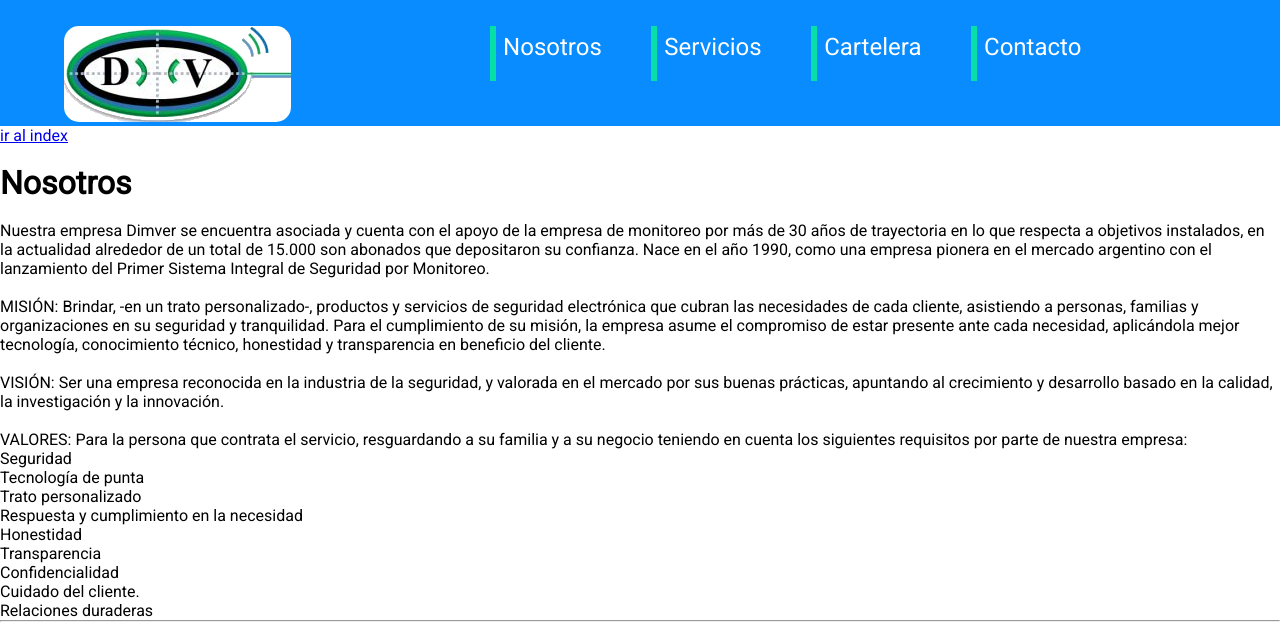
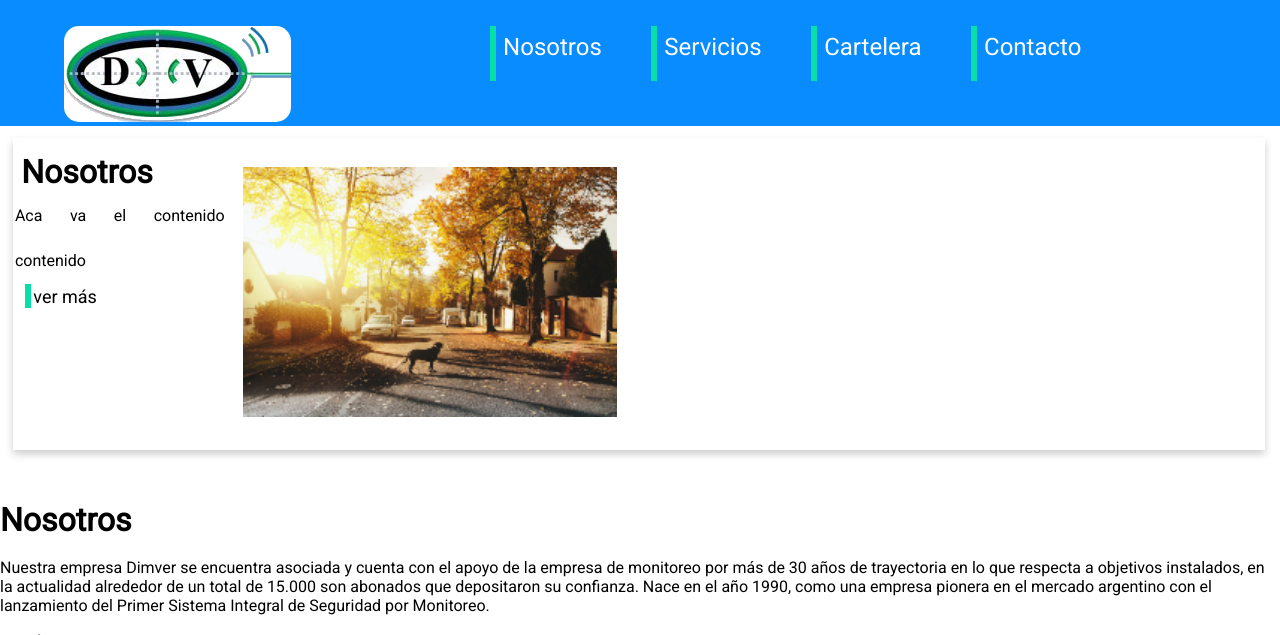
Before and after one commit to Silvanam1/Proyecto-Carlos, a PHP site: page /Proyecto-Carlos/view/pages/nosotros.php in a window 1280 px wide. Shown: the top 635 px of the page. Run offline with PHP 8.4, Linux system fonts and the light colour scheme.

Commit message:
estructura nosotros

```diff
--- a/view/pages/nosotros.php
+++ b/view/pages/nosotros.php
@@ -4,13 +4,29 @@
     <meta charset="UTF-8">
     <meta name="viewport" content="width=device-width, initial-scale=1.0">
     <link rel="stylesheet" href="../../general.css">
-    <title>Document</title>
+    <title>Nosotros</title>
+    <link rel="stylesheet" href="nosotros.css">
 </head>
 <body>
     <?php
     require('../shell/header.php');
     ?>
-    <a href="../../index.php">ir al index</a>
+
+        <section class="card" id="nosotros">
+            <div>
+                <article class="contenido">
+                    <h2 class="tituloCard"> Nosotros</h2>
+                    <div class="texto"><p>Aca va el contenido contenido</p></div>
+                </article>
+                <div class="contenido">
+                    <a href="#nosotros" class="boton" style="color: black;font-size: large;">ver más</a>
+                </div>
+            </div>
+            <div>
+                <img src="img\imagenes\fondo4full.jpg" alt="" class="imagenCard" >
+            </div>
+        </section>
+
     <br>
     <!--  Pedir datos de : Descripción de nuestro padre y su trayectoria comercial.-->
     <br>
```
Also changed, not shown: view/pages/nosotros.css (added).
